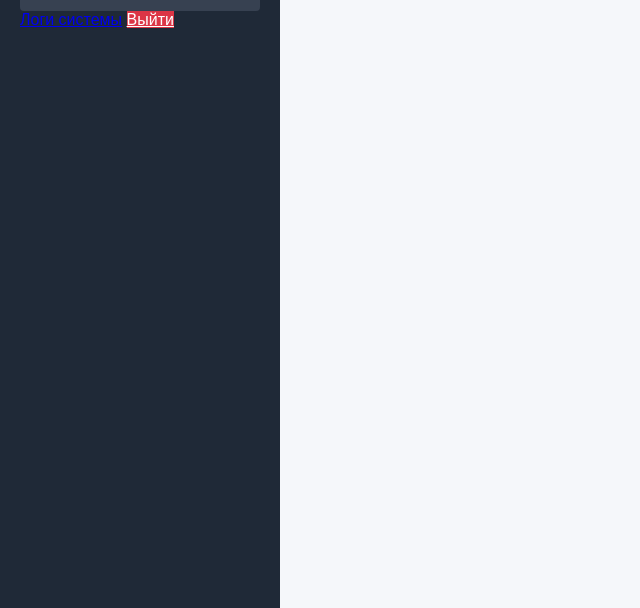
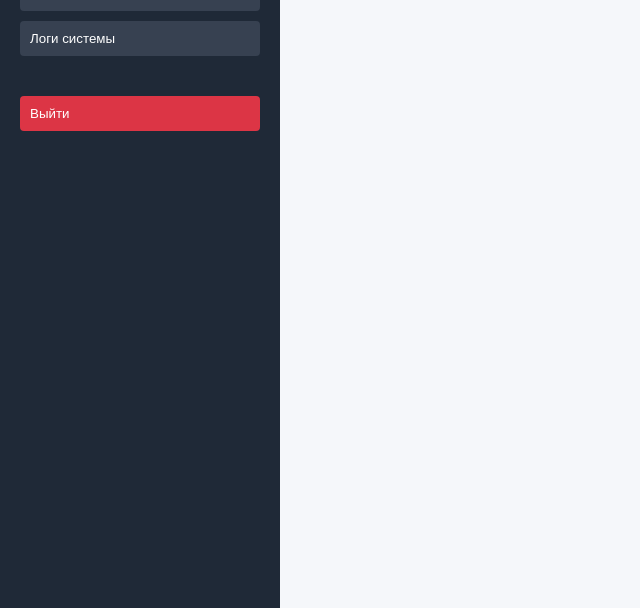
Before and after one commit to niapus/confService, a Flask app: page /admin in a window 1280 px wide. Shown: the part 192-800 px from the top of the page, without its empty margins (0-640 px from the left). Run offline with Flask 3, Linux system fonts and the light colour scheme; the visitor is signed in with stand-in values (Sample User, id 1); parts of the project's set-up code (start-up, migrations or seed data) failed here and were passed over.

Commit message:
Update admin.html

```diff
--- a/app/templates/admin.html
+++ b/app/templates/admin.html
@@ -13,9 +13,8 @@
       <button onclick="showSection('conferences')">Конференции</button>
       <button onclick="showSection('applications')">Заявки</button>
       <button onclick="showSection('theses')">Тезисы</button>
-      <a href="/admin/logs" class="sidebar-link">Логи системы</a>
-
-      <a href="{{ url_for('admin.logout') }}" class="btn btn-danger">Выйти</a>
+      <button onclick="window.location.href='/admin/logs'">Логи системы</button>
+      <button onclick="window.location.href='{{ url_for('admin.logout') }}'" class="btn btn-danger">Выйти</button>
    </aside>
 
    <main class="content">
```
